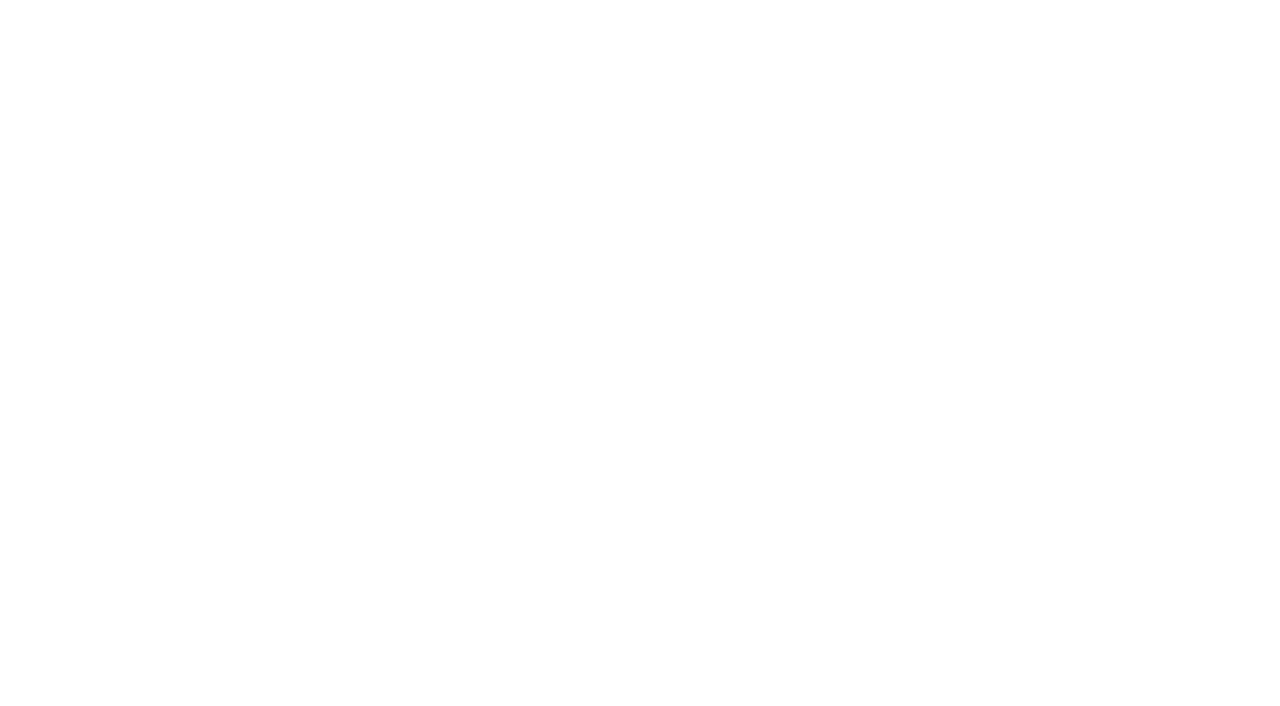
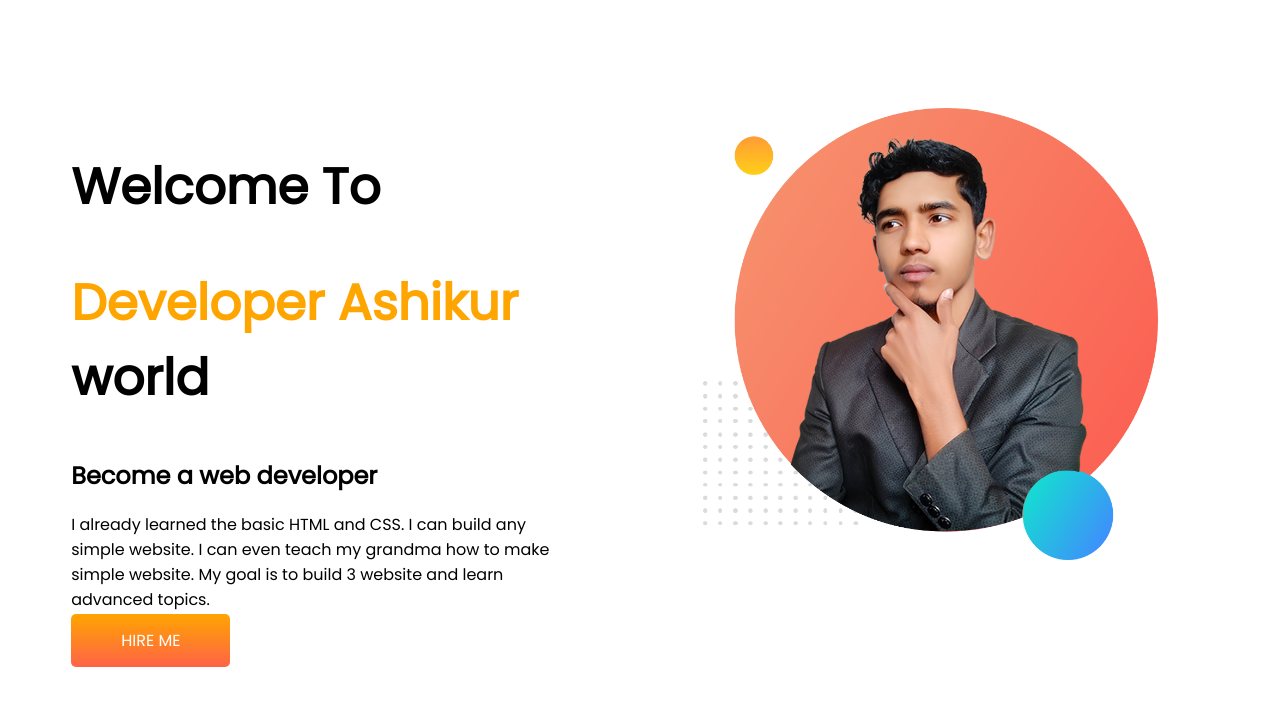
Before and after one commit to developerashikur1/my-smallest-portfolio, a plain HTML site: page index.html in a window 1280 px wide. Drawn offline with Linux system fonts and the light colour scheme.

Commit message:
first part

```diff
--- a/cs.css
+++ b/cs.css
@@ -0,0 +1,38 @@
+body{
+    padding-top: 100px;
+    padding-bottom: 100px;
+    font-family: 'Poppins', sans-serif;
+}
+h1{
+    font-size: 50px;
+}
+
+.dev-span{
+    color: orange;
+}
+
+.flex{
+    display: flex;
+
+}
+
+.div-half-width{
+    width: 50%;
+    padding-left: 5%
+}
+
+.div-half-width img{
+    width: 80%;
+}
+
+.para{
+    padding-right: 10%;
+}
+.text-decoration{
+    color: white;
+    font-weight: 700px;
+    text-decoration: none;
+    background-image: linear-gradient(orange, tomato);
+    padding: 15px 50px;
+    border-radius: 5px;
+}
--- a/index.html
+++ b/index.html
@@ -2,15 +2,35 @@
 <html lang="en">
 
 <head>
+
     <meta charset="UTF-8">
     <meta http-equiv="X-UA-Compatible" content="IE=edge">
     <meta name="viewport" content="width=device-width, initial-scale=1.0">
+
+    <title>my-smallest-portfolio</title>
+    <link rel="preconnect" href="https://fonts.googleapis.com">
+    <link rel="preconnect" href="https://fonts.gstatic.com" crossorigin>
+    <link href="https://fonts.googleapis.com/css2?family=Poppins&display=swap" rel="stylesheet">
     <link rel="stylesheet" href="cs.css">
-    <title>my-smallest-portfolio</title>
 </head>
 
 <body>
-
+    <section class="flex">
+        <div class="div-half-width">
+            <h1>Welcome To</h1>
+            <h1><span class="dev-span">Developer Ashikur</span> world</h1>
+            <h2>Become a web developer</h2>
+            <p class="para">I already learned the basic HTML and CSS. I can build any simple website. I can even teach
+                my grandma how
+                to make simple website. My goal is to build 3 website and learn advanced topics.</p>
+            <a class="text-decoration" target="_blank" href="https://freelancerashikur.com"> HIRE ME</a>
+        </div>
+        <div class="div-half-width">
+            <img src="images/my-bg.png" alt="">
+        </div>
+    </section>
 </body>
 
+
+
 </html>
```
Also changed, not shown: images/img_2.png (deleted).
